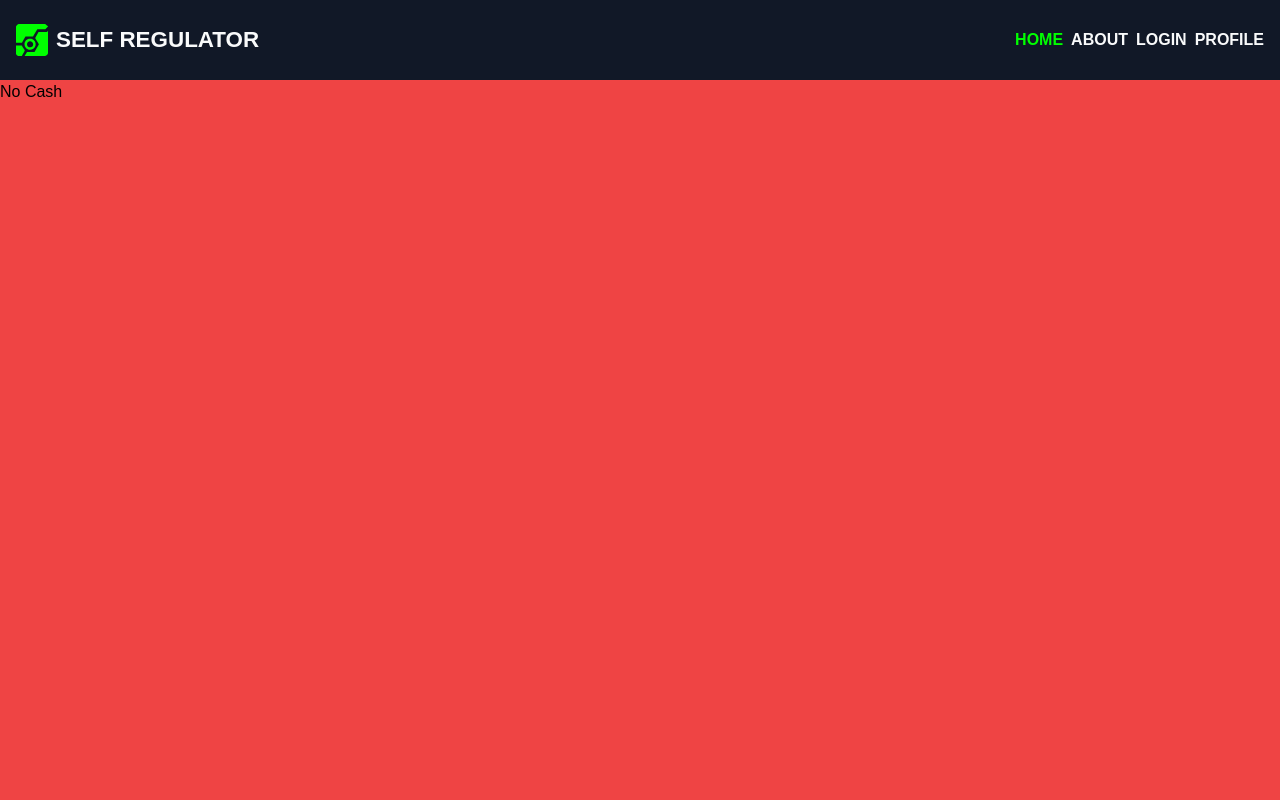
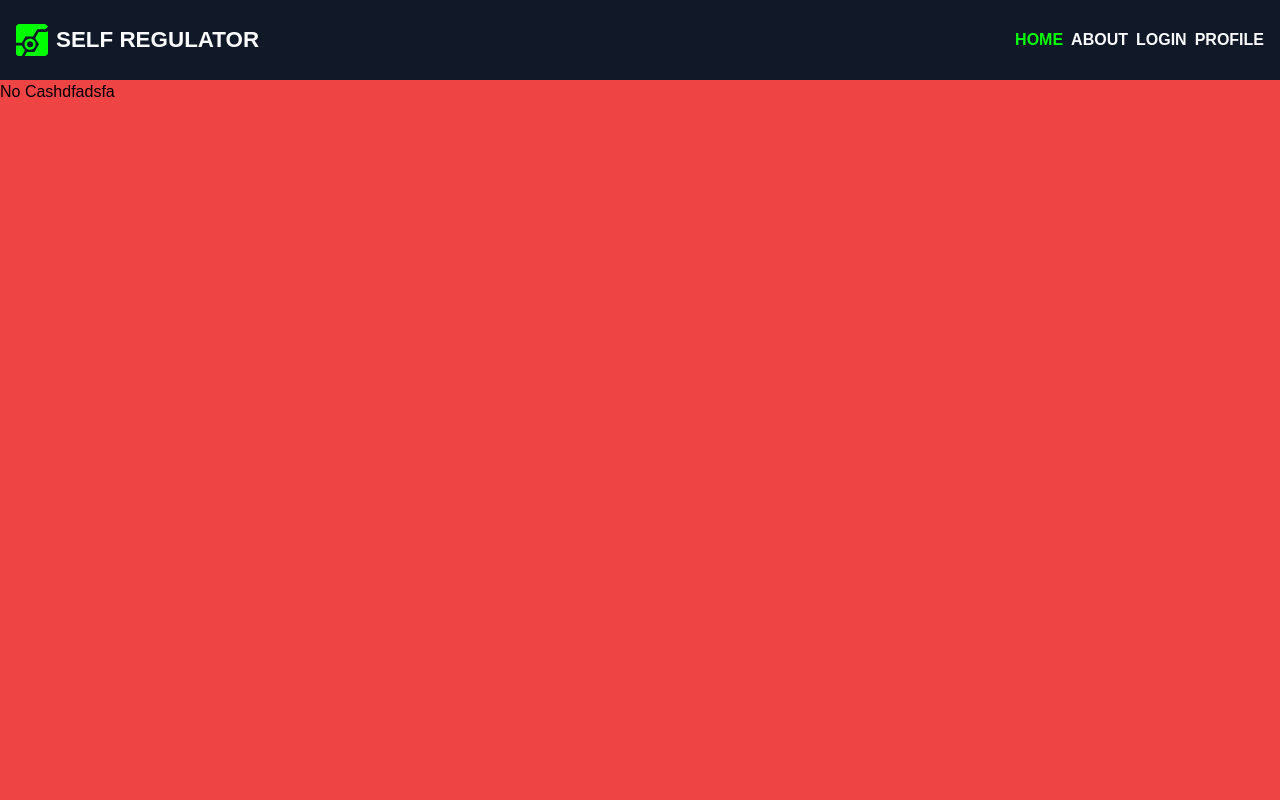
Before and after one commit to JamesPrenticez/selfreg, a React (Vite) app in the folder frontend/: page / in a window 1280 px wide. Shown: the top 800 px of the page. Built offline with nearby package versions, Linux system fonts and the light colour scheme.

Commit message:
trial and error

```diff
--- a/frontend/index.html
+++ b/frontend/index.html
@@ -3,9 +3,9 @@
   <head>
     <meta charset="UTF-8" />
     <meta name="viewport" content="width=device-width, initial-scale=1.0" />
-    <meta name="theme-color" content="#0F0">
+    <!-- <meta name="theme-color" content="#0F0">
     <link rel="icon" type="image/svg+xml" href="/favicon.ico" />
-    <link rel="manifest" href="/manifest.json" />
+    <link rel="manifest" href="/manifest.json" /> -->
     <title>Self Regulator</title>
   </head>
   <body>
--- a/frontend/src/pages/Home.tsx
+++ b/frontend/src/pages/Home.tsx
@@ -15,7 +15,7 @@
   return (
     <Body>
       <div className="grid grid-cols-2 min-h-screenNav bg-red-500">
-        No Cash
+        No Cashdfadsfa
         {/* {data.map((item) => (
           <NavLink key={item.id} to={item.url} className="flex flex-col justify-center items-center cursor-pointer" style={{background: item.bgcolor}}>
             <h1 className="text-white font-bold text-2xl md:text-5xl" style={{color: item.color}}>
```
